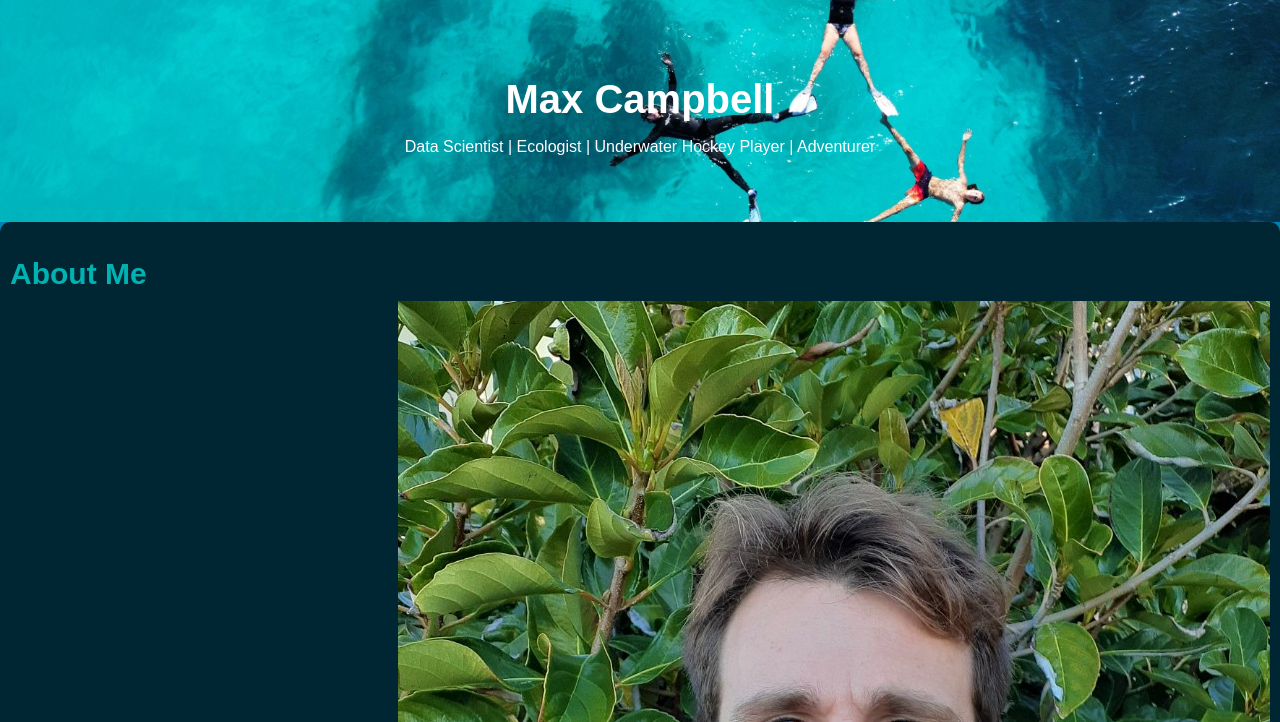
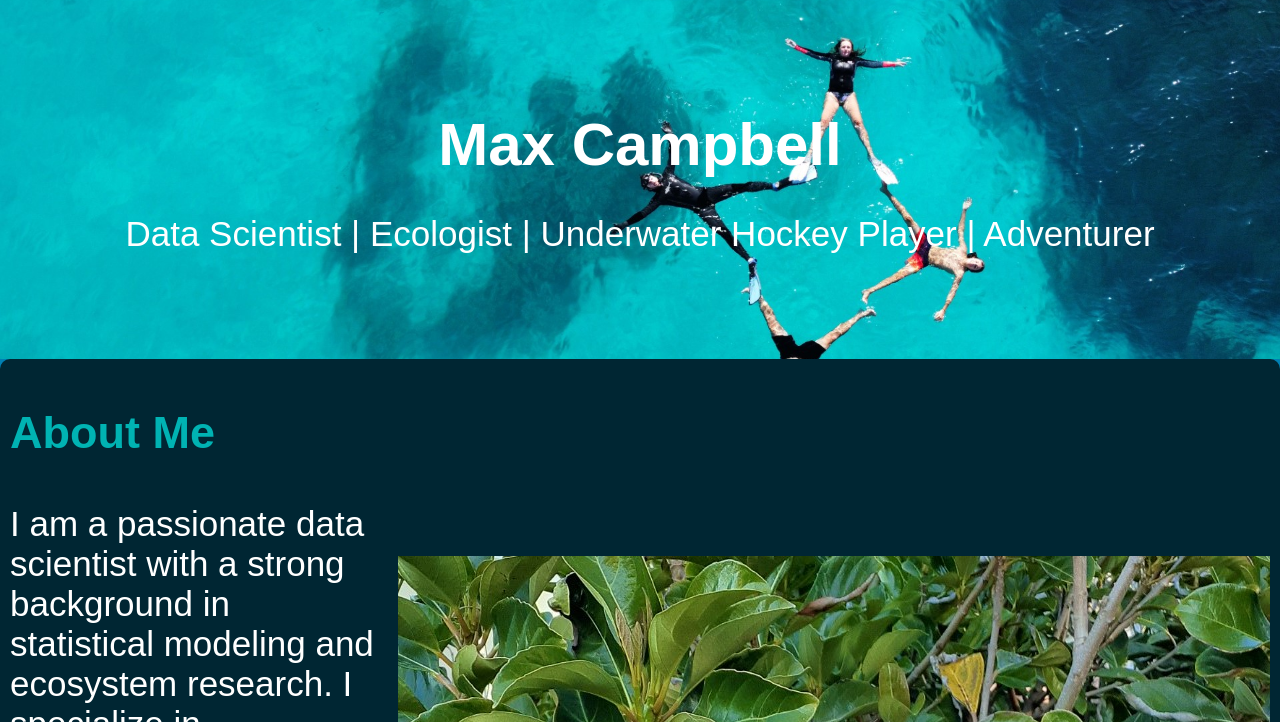
Before and after one commit to maxcampb/maxcampb.github.io, a plain HTML site: page index.html in a window 1280 px wide. Shown: the top 722 px of the page. Drawn offline with Linux system fonts and the light colour scheme.

Commit message:
Change size of text

```diff
--- a/style.css
+++ b/style.css
@@ -6,15 +6,17 @@ body {
   color: #fff;
   margin: 0;
   padding: 0;
+  font-size: 35px
+
 }
 
 header {
   text-align: center;
-  padding: 50px;
+  padding: 70px;
 }
 
 h1 {
-  font-size: 40px;
+  font-size: 60px;
   margin-bottom: 10px;
 }
 
@@ -23,7 +25,7 @@ section {
 }
 
 h2 {
-  font-size: 30px;
+  font-size: 45px;
   margin-bottom: 10px;
 }
 
```
